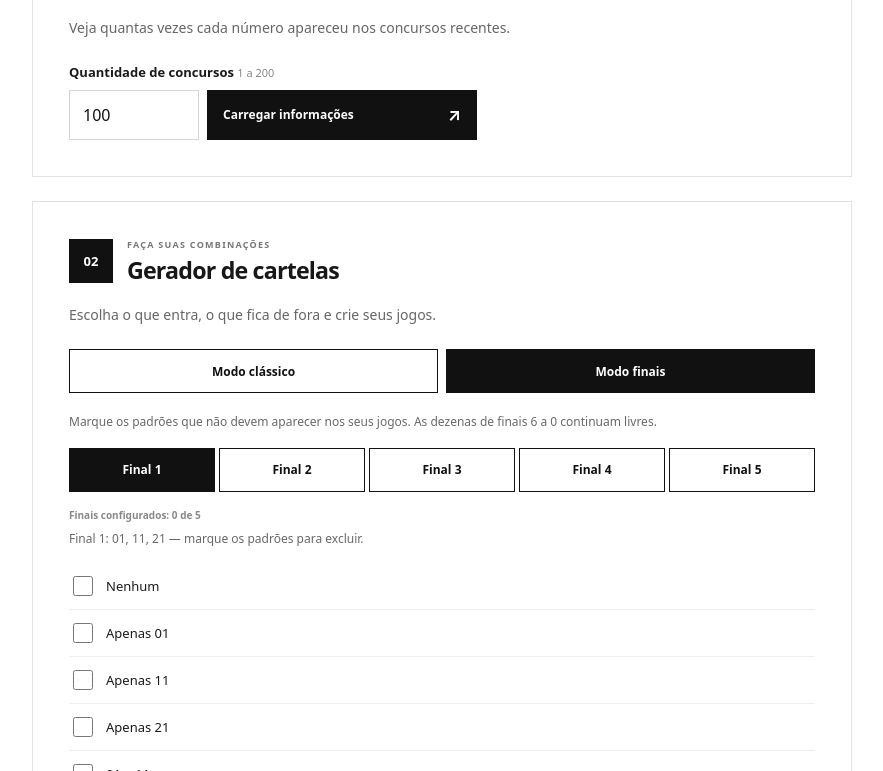
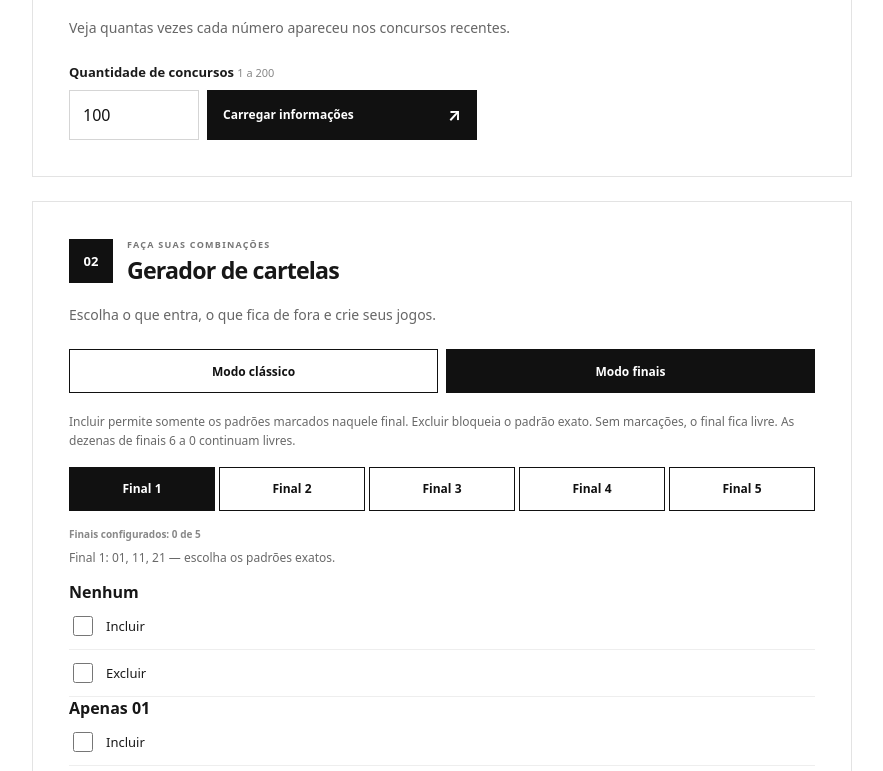
Before and after one commit to 00joaopedro/sistema-combinatorio, a website: page public/index.html in a window 1280 px wide. Both pictures are taken after a click on the button "Modo finais". Shown: the part 529-1300 px from the top of the page, without its empty margins (198-1081 px from the left). Drawn offline with Linux system fonts and the light colour scheme.

Commit message:
feat: permite incluir e excluir padrões exatos por final

```diff
--- a/public/index.html
+++ b/public/index.html
@@ -40,7 +40,7 @@
         <fieldset><legend>Dezenas fixas <span class="optional">OPCIONAL</span></legend><p class="field-help">Selecione até 12 números que devem estar em todos os jogos.</p><div class="selection-top"><span>Toque para selecionar</span><span id="fixed-count">0 / 12</span></div><div id="fixed-grid" class="number-grid" role="group" aria-label="Selecionar dezenas fixas"></div></fieldset>
         </div>
         <div id="finals-options" hidden>
-          <p class="field-help">Marque os padrões que não devem aparecer nos seus jogos. As dezenas de finais 6 a 0 continuam livres.</p>
+          <p class="field-help">Incluir permite somente os padrões marcados naquele final. Excluir bloqueia o padrão exato. Sem marcações, o final fica livre. As dezenas de finais 6 a 0 continuam livres.</p>
           <div class="final-tabs" id="final-tabs" role="group" aria-label="Selecionar final"></div>
           <p id="finals-summary" class="selection-top">Finais configurados: 0 de 5</p>
           <div id="final-patterns"></div>
--- a/public/js/app.js
+++ b/public/js/app.js
@@ -39,9 +39,10 @@ for (const selector of selectors) {
 }
 updateSelectors();
 
-const finalLabels = ['Nenhum', 'Apenas {0}', 'Apenas {1}', 'Apenas {2}', '{0} + {1}', '{0} + {2}', '{1} + {2}', 'Todas: {0} + {1} + {2}'];
+const finalLabels = ['Nenhum', 'Apenas {0}', 'Apenas {1}', 'Apenas {2}', 'Somente {0} + {1}', 'Somente {0} + {2}', 'Somente {1} + {2}', 'Todas: {0} + {1} + {2}'];
 const finalValues = ['none', 'only_first', 'only_second', 'only_third', 'pair_1_2', 'pair_1_3', 'pair_2_3', 'all_three'];
-const finalRules = Array.from({ length: 5 }, () => new Set());
+const finalRules = Array.from({ length: 5 }, () => ({ includePatterns: new Set(), excludePatterns: new Set() }));
+const configuredFinals = () => finalRules.filter(rule => rule.includePatterns.size || rule.excludePatterns.size).length;
 let activeFinal = 0;
 function renderFinals() {
   const tabs = byId('final-tabs'); const options = byId('final-patterns');
@@ -52,18 +53,33 @@ function renderFinals() {
     tab.addEventListener('click', () => { activeFinal = i; renderFinals(); }); tabs.append(tab);
   }
   const group = [activeFinal + 1, activeFinal + 11, activeFinal + 21].map(pad);
-  const title = document.createElement('p'); title.className = 'field-help'; title.textContent = `Final ${activeFinal + 1}: ${group.join(', ')} — marque os padrões para excluir.`; options.append(title);
+  const title = document.createElement('p'); title.className = 'field-help'; title.textContent = `Final ${activeFinal + 1}: ${group.join(', ')} — escolha os padrões exatos.`; options.append(title);
   finalLabels.forEach((text, index) => {
-    const label = document.createElement('label'); label.className = 'pattern-option';
-    const checkbox = document.createElement('input'); checkbox.type = 'checkbox'; checkbox.value = finalValues[index]; checkbox.checked = finalRules[activeFinal].has(checkbox.value);
-    checkbox.addEventListener('change', () => {
-      if (checkbox.checked) finalRules[activeFinal].add(checkbox.value); else finalRules[activeFinal].delete(checkbox.value);
-      byId('finals-summary').textContent = `Finais configurados: ${finalRules.filter(x => x.size).length} de 5`;
-    });
-    const description = document.createElement('span'); description.textContent = text.replace(/\{(\d)\}/g, (_, n) => group[Number(n)]);
-    label.append(checkbox, description); options.append(label);
+    const row = document.createElement('div');
+    const pattern = finalValues[index];
+    const description = text.replace(/\{(\d)\}/g, (_, n) => group[Number(n)]);
+    const title = document.createElement('strong'); title.textContent = description; row.append(title);
+    const rule = finalRules[activeFinal];
+    const inputs = {};
+    for (const [key, action] of [['includePatterns', 'Incluir'], ['excludePatterns', 'Excluir']]) {
+      const label = document.createElement('label'); label.className = 'pattern-option';
+      const checkbox = document.createElement('input'); checkbox.type = 'checkbox';
+      checkbox.value = key === 'excludePatterns' ? pattern : 'include-' + pattern;
+      checkbox.checked = rule[key].has(pattern);
+      checkbox.setAttribute('aria-label', action + ' ' + description);
+      inputs[key] = checkbox;
+      checkbox.addEventListener('change', () => {
+        const other = key === 'includePatterns' ? 'excludePatterns' : 'includePatterns';
+        if (checkbox.checked) {
+          rule[key].add(pattern); rule[other].delete(pattern); inputs[other].checked = false;
+        } else rule[key].delete(pattern);
+        byId('finals-summary').textContent = 'Finais configurados: ' + configuredFinals() + ' de 5';
+      });
+      label.append(checkbox, action); row.append(label);
+    }
+    options.append(row);
   });
-  byId('finals-summary').textContent = `Finais configurados: ${finalRules.filter(x => x.size).length} de 5`;
+  byId('finals-summary').textContent = `Finais configurados: ${configuredFinals()} de 5`;
 }
 renderFinals();
 function setMode(mode) {
@@ -151,7 +167,7 @@ byId('tickets-form').addEventListener('submit', async event => {
   const quantity = getInteger(byId('ticket-count'), 1, 10);
   if (quantity === null) { message(status, 'Informe uma quantidade inteira de 1 a 10 jogos.', 'error'); return; }
   const mode = state.mode;
-  const payload = mode === 'classic' ? { quantidade: quantity, excluidas: [...state.excluded], fixas: [...state.fixed] } : { quantidade: quantity, columnRules: finalRules.map((rules, i) => ({ column: i + 1, excludePatterns: [...rules] })).filter(rule => rule.excludePatterns.length) };
+  const payload = mode === 'classic' ? { quantidade: quantity, excluidas: [...state.excluded], fixas: [...state.fixed] } : { quantidade: quantity, columnRules: finalRules.map((rules, i) => ({ column: i + 1, includePatterns: [...rules.includePatterns], excludePatterns: [...rules.excludePatterns] })).filter(rule => rule.includePatterns.length || rule.excludePatterns.length) };
   const button = byId('tickets-submit'); button.disabled = true;
   message(status, 'Criando cartelas...', 'loading');
   try {
```
Also changed, not shown: src/services/finals.service.ts (+13 -2 lines), test-browser/e2e.test.cjs (+8 -0 lines), test/finals.test.cjs (+14 -0 lines), README.md.
